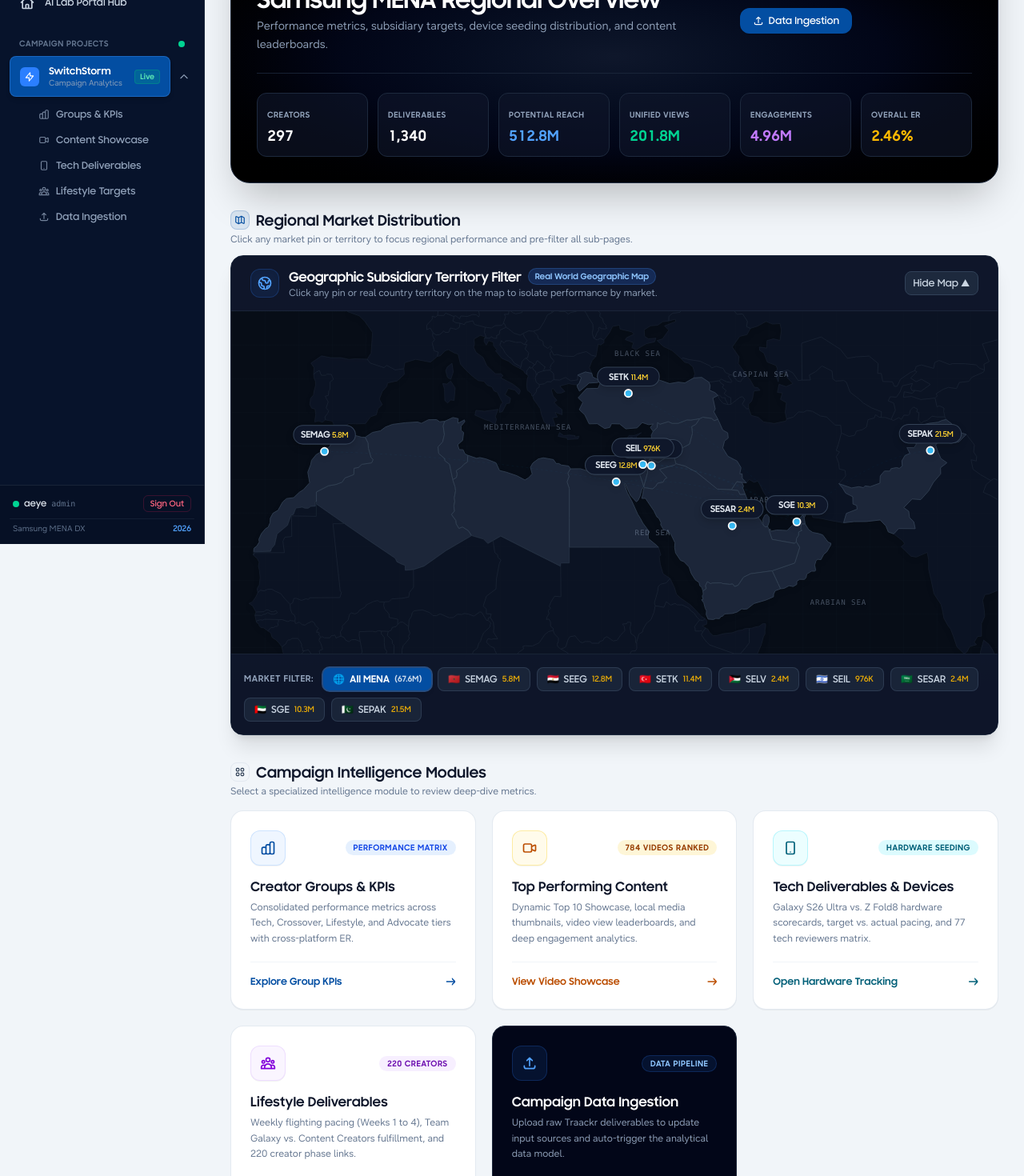
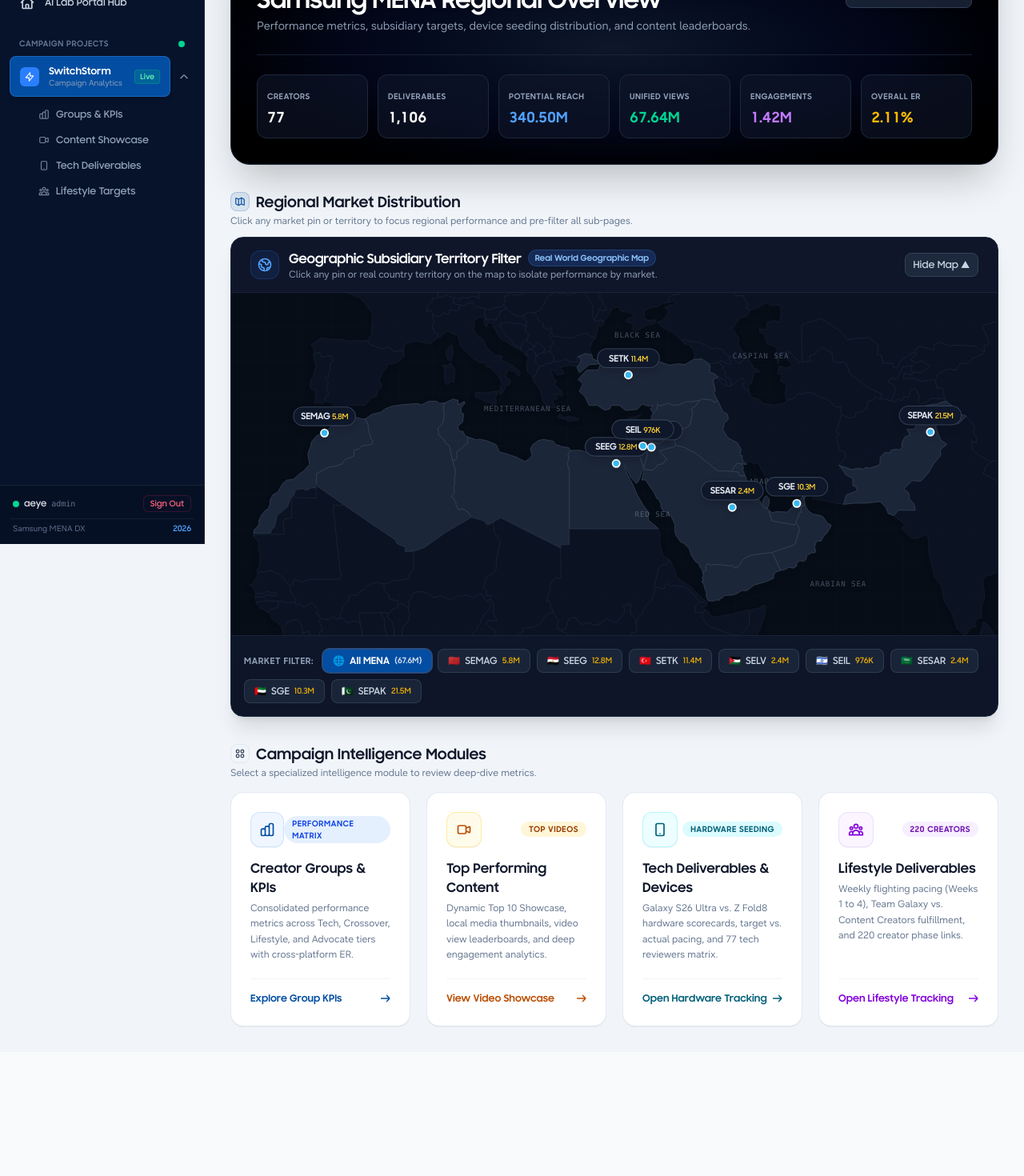
Before and after one commit to ai-lab-mena/mena-ai-lab-switchstorm, a Next.js app: page /switchstorm in a window 1280 px wide. Shown: the part 120-1590 px from the top of the page at 80% size. After the commit the page ends 1435 px from the top, so only its background shows below. Built offline with nearby package versions, Linux system fonts and the light colour scheme.

Commit message:
UI navigation refinements

```diff
--- a/src/app/switchstorm/LifestyleIntelligenceTab.tsx
+++ b/src/app/switchstorm/LifestyleIntelligenceTab.tsx
@@ -52,7 +52,7 @@
 export interface LifestyleCreator {
   Name: string;
   Handle: string;
-  Subsidiary: string;
+  Subsidiary: string | number;
   Total_Posts: number;
   Total_Views: number;
   Total_Engagements: number;
--- a/src/app/switchstorm/SubPageHeader.tsx
+++ b/src/app/switchstorm/SubPageHeader.tsx
@@ -67,16 +67,6 @@
       icon: (
         <svg className="h-3.5 w-3.5 shrink-0" fill="none" viewBox="0 0 24 24" stroke="currentColor">
           <path strokeLinecap="round" strokeLinejoin="round" strokeWidth={2} d="M17 20h5v-2a3 3 0 00-5.356-1.857M17 20H7m10 0v-2c0-.656-.126-1.283-.356-1.857M7 20H2v-2a3 3 0 015.356-1.857M7 20v-2c0-.656.126-1.283.356-1.857m0 0a5.002 5.002 0 019.288 0M15 7a3 3 0 11-6 0 3 3 0 016 0zm6 3a2 2 0 11-4 0 2 2 0 014 0zM7 10a2 2 0 11-4 0 2 2 0 014 0z" />
-        </svg>
-      ),
-    },
-    {
-      label: "Data Ingestion",
-      href: "/switchstorm/upload",
-      tooltip: "Upload new Traackr spreadsheets and refresh data",
-      icon: (
-        <svg className="h-3.5 w-3.5 shrink-0" fill="none" viewBox="0 0 24 24" stroke="currentColor">
-          <path strokeLinecap="round" strokeLinejoin="round" strokeWidth={2} d="M4 16v1a3 3 0 003 3h10a3 3 0 003-3v-1m-4-8l-4-4m0 0L8 8m4-4v12" />
         </svg>
       ),
     },
--- a/src/app/switchstorm/page.tsx
+++ b/src/app/switchstorm/page.tsx
@@ -154,15 +154,6 @@
                 Updated: {lastRefreshed}
               </span>
             )}
-            <Link
-              href="/switchstorm/upload"
-              className="inline-flex items-center gap-1.5 rounded-xl bg-[#034EA2] hover:bg-blue-600 text-white px-4 py-2 text-xs font-semibold shadow-xs transition-all cursor-pointer"
-            >
-              <svg className="h-3.5 w-3.5" fill="none" viewBox="0 0 24 24" stroke="currentColor">
-                <path strokeLinecap="round" strokeLinejoin="round" strokeWidth={2} d="M4 16v1a3 3 0 003 3h10a3 3 0 003-3v-1m-4-8l-4-4m0 0L8 8m4-4v12" />
-              </svg>
-              <span>Data Ingestion</span>
-            </Link>
           </div>
         </div>
 
@@ -170,27 +161,39 @@
         <div className="grid grid-cols-2 sm:grid-cols-3 lg:grid-cols-6 gap-3 mt-6 pt-6 border-t border-slate-800/80">
           <div className="bg-slate-900/60 p-3 rounded-xl border border-slate-800">
             <span className="text-[10px] text-slate-400 uppercase font-bold tracking-wider">Creators</span>
-            <div className="text-lg font-black text-white mt-0.5 tabular-nums">297</div>
+            <div className="text-lg font-black text-white mt-0.5 tabular-nums">
+              {overallKPI ? overallKPI["Total Influencers"] : "319"}
+            </div>
           </div>
           <div className="bg-slate-900/60 p-3 rounded-xl border border-slate-800">
             <span className="text-[10px] text-slate-400 uppercase font-bold tracking-wider">Deliverables</span>
-            <div className="text-lg font-black text-white mt-0.5 tabular-nums">1,340</div>
+            <div className="text-lg font-black text-white mt-0.5 tabular-nums">
+              {overallKPI ? overallKPI["Total Posts"].toLocaleString() : "1,605"}
+            </div>
           </div>
           <div className="bg-slate-900/60 p-3 rounded-xl border border-slate-800">
             <span className="text-[10px] text-slate-400 uppercase font-bold tracking-wider">Potential Reach</span>
-            <div className="text-lg font-black text-blue-400 mt-0.5 tabular-nums">512.8M</div>
+            <div className="text-lg font-black text-blue-400 mt-0.5 tabular-nums">
+              {overallKPI ? formatNumber(overallKPI["Total Potential Reach"]) : "624.2M"}
+            </div>
           </div>
           <div className="bg-slate-900/60 p-3 rounded-xl border border-slate-800">
             <span className="text-[10px] text-slate-400 uppercase font-bold tracking-wider">Unified Views</span>
-            <div className="text-lg font-black text-emerald-400 mt-0.5 tabular-nums">201.8M</div>
+            <div className="text-lg font-black text-emerald-400 mt-0.5 tabular-nums">
+              {overallKPI ? formatNumber(overallKPI["Total Views"]) : "236.7M"}
+            </div>
           </div>
           <div className="bg-slate-900/60 p-3 rounded-xl border border-slate-800">
             <span className="text-[10px] text-slate-400 uppercase font-bold tracking-wider">Engagements</span>
-            <div className="text-lg font-black text-purple-400 mt-0.5 tabular-nums">4.96M</div>
+            <div className="text-lg font-black text-purple-400 mt-0.5 tabular-nums">
+              {overallKPI ? formatNumber(overallKPI["Total Engagements"]) : "5.72M"}
+            </div>
           </div>
           <div className="bg-slate-900/60 p-3 rounded-xl border border-slate-800">
             <span className="text-[10px] text-slate-400 uppercase font-bold tracking-wider">Overall ER</span>
-            <div className="text-lg font-black text-amber-400 mt-0.5 tabular-nums">2.46%</div>
+            <div className="text-lg font-black text-amber-400 mt-0.5 tabular-nums">
+              {overallKPI ? overallKPI["Overall ER (Eng / Views) %"] : "2.42%"}
+            </div>
           </div>
         </div>
       </div>
@@ -254,8 +257,8 @@
           </div>
         </div>
 
-        {/* 5 Cards Grid */}
-        <div className="grid grid-cols-1 md:grid-cols-2 lg:grid-cols-3 gap-5">
+        {/* 4 Cards Grid */}
+        <div className="grid grid-cols-1 md:grid-cols-2 lg:grid-cols-4 gap-5">
           {/* Card 1: Creator Groups & Regional KPIs */}
           <Link
             href={`/switchstorm/kpis${activeSubParam}`}
@@ -299,7 +302,7 @@
                   </svg>
                 </div>
                 <span className="text-[10px] font-bold text-amber-800 bg-amber-100/70 px-2.5 py-0.5 rounded-full uppercase tracking-wider">
-                  784 Videos Ranked
+                  Top Videos
                 </span>
               </div>
               <h3 className="text-base font-bold text-slate-900 group-hover:text-amber-700 transition-colors">
@@ -375,36 +378,6 @@
               <span className="transform group-hover:translate-x-1 transition-transform text-sm">→</span>
             </div>
           </Link>
-
-          {/* Card 5: Data Ingestion Portal */}
-          <Link
-            href="/switchstorm/upload"
-            className="group relative flex flex-col justify-between rounded-2xl border border-slate-800 bg-slate-950 text-white p-6 shadow-2xs hover:shadow-lg hover:border-blue-500/70 hover:-translate-y-1 transition-all duration-200"
-          >
-            <div>
-              <div className="flex items-center justify-between mb-3.5">
-                <div className="flex h-11 w-11 items-center justify-center rounded-xl bg-blue-500/10 text-blue-400 border border-blue-500/20 shadow-2xs group-hover:scale-105 transition-transform">
-                  <svg className="h-5 w-5" fill="none" viewBox="0 0 24 24" stroke="currentColor">
-                    <path strokeLinecap="round" strokeLinejoin="round" strokeWidth={2} d="M4 16v1a3 3 0 003 3h10a3 3 0 003-3v-1m-4-8l-4-4m0 0L8 8m4-4v12" />
-                  </svg>
-                </div>
-                <span className="text-[10px] font-bold text-blue-300 bg-blue-500/10 px-2.5 py-0.5 rounded-full border border-blue-500/20 uppercase tracking-wider">
-                  Data Pipeline
-                </span>
-              </div>
-              <h3 className="text-base font-bold text-white group-hover:text-blue-400 transition-colors">
-                Campaign Data Ingestion
-              </h3>
-              <p className="text-xs text-slate-400 mt-1 leading-relaxed">
-                Upload raw Traackr deliverables to update input sources and auto-trigger the analytical data model.
-              </p>
-            </div>
-
-            <div className="mt-5 pt-3.5 border-t border-slate-800 flex items-center justify-between text-xs font-bold text-blue-400">
-              <span>Launch Ingestion Portal</span>
-              <span className="transform group-hover:translate-x-1 transition-transform text-sm">→</span>
-            </div>
-          </Link>
         </div>
       </div>
     </div>
--- a/src/components/SidebarShell.tsx
+++ b/src/components/SidebarShell.tsx
@@ -291,22 +291,6 @@
                     </svg>
                     {!isCollapsed && <span>Lifestyle Targets</span>}
                   </Link>
-
-                  <Link
-                    href="/switchstorm/upload"
-                    onClick={() => setIsMobileOpen(false)}
-                    className={`group flex items-center gap-2 px-3 py-1.5 rounded-lg text-xs font-semibold transition-all ${
-                      pathname === "/switchstorm/upload"
-                        ? "bg-[#034EA2] text-white shadow-xs border border-blue-400/30"
-                        : "text-slate-400 hover:bg-slate-800 hover:text-white"
-                    }`}
-                    title="Data Ingestion Portal"
-                  >
-                    <svg className="h-3.5 w-3.5 shrink-0 opacity-80" fill="none" viewBox="0 0 24 24" stroke="currentColor">
-                      <path strokeLinecap="round" strokeLinejoin="round" strokeWidth={2} d="M4 16v1a3 3 0 003 3h10a3 3 0 003-3v-1m-4-8l-4-4m0 0L8 8m4-4v12" />
-                    </svg>
-                    {!isCollapsed && <span>Data Ingestion</span>}
-                  </Link>
                 </div>
               )}
             </nav>
```
